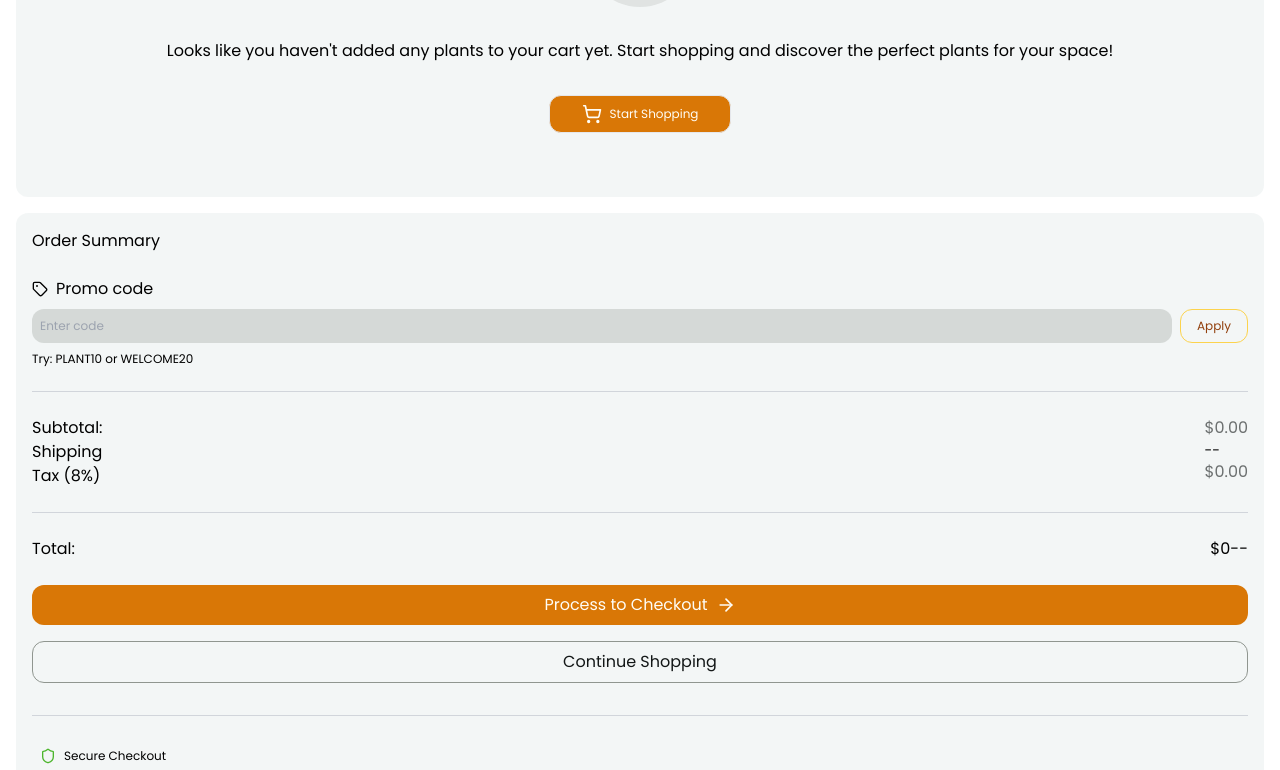
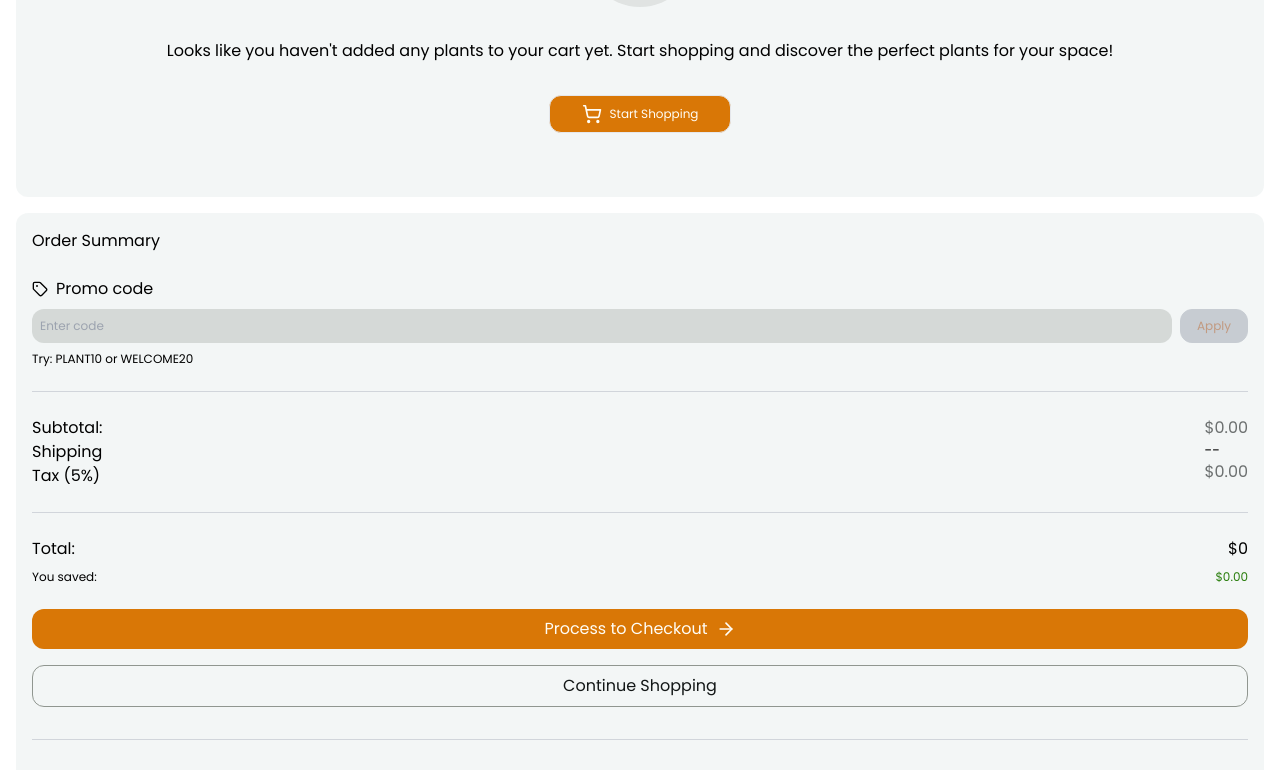
Before and after one commit to YNhuLe/Flower_Love, a React (Vite) app: page /products/cart in a window 1280 px wide. Shown: the part 489-1259 px from the top of the page. Built offline with nearby package versions, Linux system fonts and the light colour scheme; no server answers.

Commit message:
add style to the discount code

```diff
--- a/src/features/ShoppingCart/OrderSummary.tsx
+++ b/src/features/ShoppingCart/OrderSummary.tsx
@@ -1,8 +1,37 @@
-import {  Tag, Truck , Shield, Gift} from "lucide-react";
+import { Tag, Truck, Shield, Gift } from "lucide-react";
 import Button from "../../common/Button";
 import useCartStore from "../../hooks/useCartStore";
 import { useState } from "react";
 
+
+function getShippingFee(subtotal: number) {
+    if (subtotal === 0) return null;
+    if (subtotal < 75) return subtotal * 0.13;
+    return 0;
+}
+
+function getDiscountRate(code: string) {
+    const normalized = code.trim().toUpperCase();
+    if (normalized === "PLANT10") return 0.1;
+    if (normalized === 'WELCOME20') return .2;
+    return 0;
+}
+
+function getTotal(subtotal: number, discountCode: string) {
+    if (subtotal === 0) return 0;
+
+    const shipping = getShippingFee(subtotal) ?? 0;
+    const tax = subtotal * .05;
+    const discountRate = getDiscountRate(discountCode);
+    const beforeDiscount = subtotal + shipping + tax;
+    const afterDiscount = beforeDiscount * (1 - discountRate);
+
+    return afterDiscount.toFixed(2);
+
+}
+function getDiscountSave(totalSpend: number, discountRate: number) {
+    return totalSpend * (discountRate)
+}
 function OrderSummary() {
 
 
@@ -10,11 +39,29 @@ function OrderSummary() {
         state.items.reduce((sumSpend, item) => sumSpend + item.price * item.quantity, 0)
     );
 
-    function getShippingFee(subtotal: number) {
-  if (subtotal === 0) return "--";
-  if (subtotal < 75) return (subtotal * 0.3).toFixed(2);
-  return "FREE";
+    const [discountCode, setDiscountCode] = useState("");
+    const [applyDiscountCode, setApplyDiscountCode] = useState("");
+    const [discountSave, setDiscountSave] = useState(0);
+
+    const upper = discountCode.trim().toUpperCase();
+    const isValid = upper === "PLANT10" || upper === "WELCOME20";
+    const isApplyDisabled = discountCode.trim() === "" || discountCode === upper || !isValid;
+
+    const handleDiscountApply =
+        (() => {
+            const rate = getDiscountRate(discountCode);
+
+            const code = discountCode.trim().toUpperCase();
+            const isValid = code === "PLANT10" || code === "WELCOME20";
+
+            if (isValid) {
+                setApplyDiscountCode(code);
+                setDiscountSave(getDiscountSave(totalSpend, getDiscountRate(discountCode)))
+            } else {
+                setApplyDiscountCode("");
             }
+            setDiscountCode("");
+        })
 
 
     return (
@@ -34,8 +81,30 @@ function OrderSummary() {
                 <input
                     className="p-1 rounded-xl bg-text-muted/30 w-full text-xs pl-2"
                     placeholder="Enter code"
+
+                    value={discountCode}
+
+                    onChange={(e) => {
+
+
+                        const value = e.target.value;
+                        setDiscountCode(value)
+
+                        const upper = value.trim().toUpperCase();
+                        const isValid = upper === "PLANT10" || upper === "WELCOME20";
+                        const isApplyDisabled = discountCode.trim() === "" || discountCode === upper || !isValid;
+                        if (!isValid) { setApplyDiscountCode(""); }
+                    }}
+
                 />
-                <Button btnType="promo_apply" />
+
+                {
+                    discountCode && !["PLANT10", "WELCOME20"].includes(discountCode.trim().toUpperCase()) && (
+                        <p className="text-error-500 text-xs ">Invalid discount code</p>
+                    )
+                }
+
+                <Button btnType="promo_apply" onClick={handleDiscountApply} disabled={isApplyDisabled} />
             </div>
             <p className="text-xs mt-2 mb-6">Try: PLANT10 or WELCOME20</p>
             <hr className="border-t border-gray-300" />
@@ -47,38 +116,44 @@ function OrderSummary() {
                 <div className="flex flex-col">
                     <p>Subtotal: </p>
                     <p>Shipping</p>
-                    <p>Tax (8%)</p>
+                    <p>Tax (5%)</p>
                 </div>
                 <div className="flex flex-col">
                     <p className="text-text-primary/60">${totalSpend.toFixed(2)}</p>
-                    {/* <p>{
-                        totalSpend > 75 ? <p className="text-success-300">FREE</p> : <p>--</p>
-                    }</p> */}
+
                     <p className="text-sm">
                         {(() => {
                             const fee = getShippingFee(totalSpend);
 
-    if (fee === "FREE") {
+                            if (fee === 0) {
                                 return <span className="text-success-300">FREE</span>;
                             }
 
-    if (fee === "--") {
+                            if (fee === null) {
                                 return <span>--</span>;
                             }
 
-    return <span>${fee}</span>;
+                            return <span>${fee.toFixed(2)}</span>;
                         })()}
+
                     </p>
 
-                    <p className="text-text-primary/60">${(totalSpend * 0.08).toFixed(2)}</p>
+                    <p className="text-text-primary/60">${(totalSpend * 0.05).toFixed(2)}</p>
 
                 </div>
             </div>
 
             <hr className="border-t border-gray-300" />
-            <div className="flex justify-between my-6">
+            <div className="flex justify-between my-6 mb-2">
                 <p>Total: </p>
-                <p>${((totalSpend*1.08) + getShippingFee(totalSpend))}</p>
+                <p>${getTotal(totalSpend, applyDiscountCode)}</p>
+
+            </div>
+
+            <div className="flex gap-2 justify-between mb-6">
+
+                <p className="text-xs">You saved: </p>
+                <p className="text-xs text-success-500">${discountSave.toFixed(2)}</p>
             </div>
             <Button btnType="process_checkout" />
             <Button btnType="continue_shopping" />
```
Lines whose indentation alone changed are shown as unchanged.
